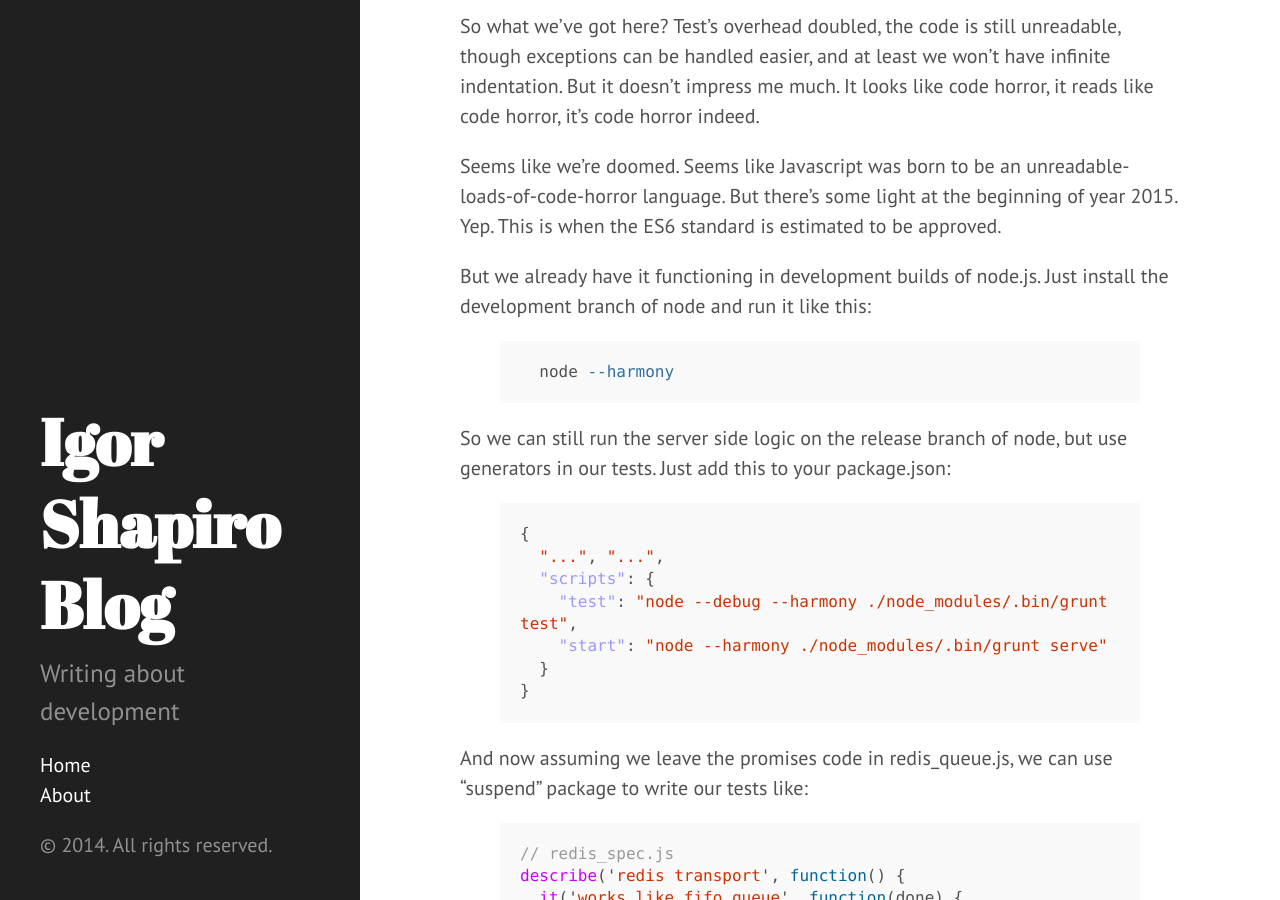
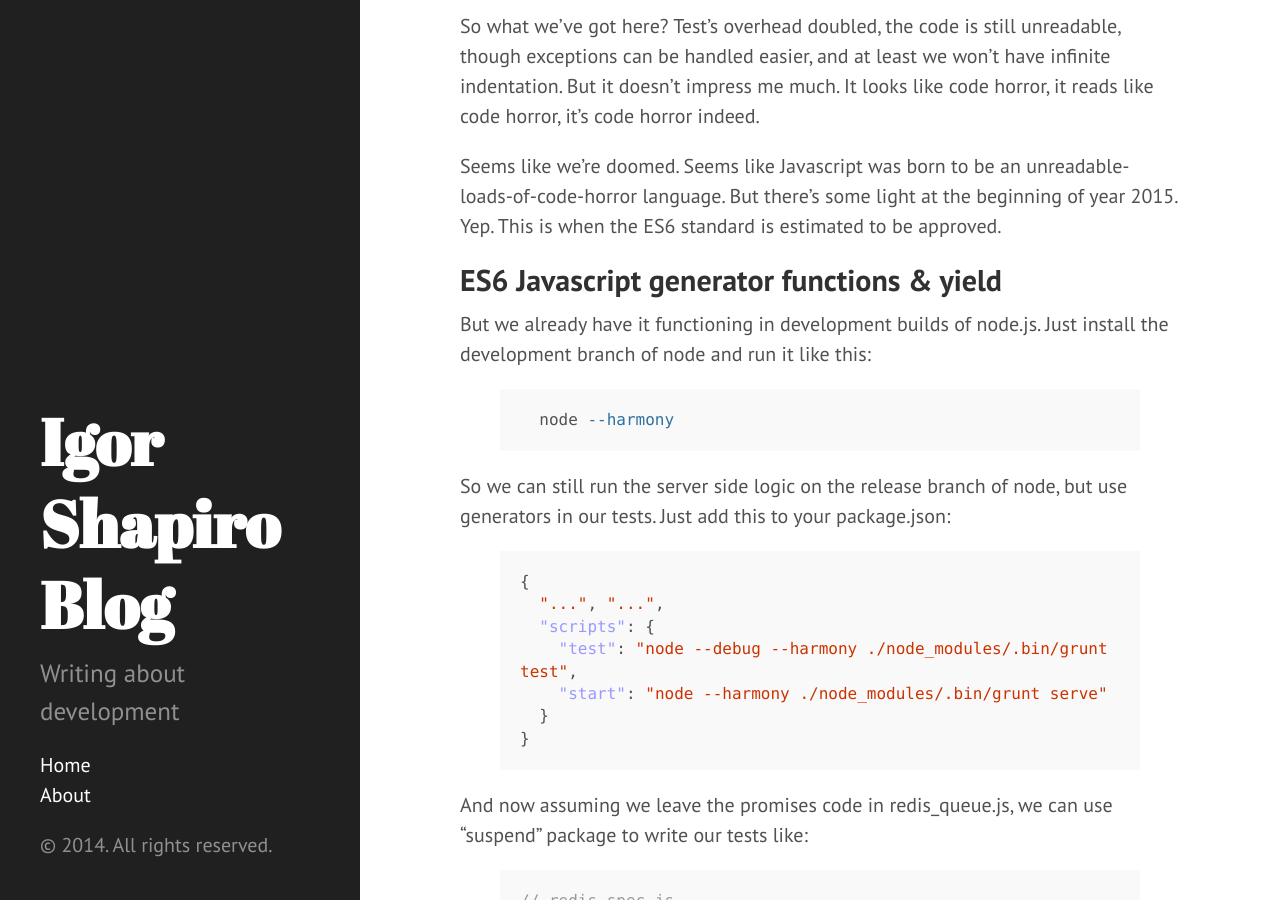
Before and after one commit to igorshapiro/igorshapiro.github.io, a Jekyll site: the page built from _posts/2014-04-12-achieving-elegant-code-with-nodejs.md, in a window 1280 px wide and 900 px high, scrolled down 4436 px. Built offline with Jekyll 4.4.1, drawn with Linux system fonts in a browser that asks for light colours; Markdown is read by kramdown in place of the engine named in the settings; comment, search, counter and statistics services are not loaded.

Commit message:
Added missing heading

```diff
--- a/_posts/2014-04-12-achieving-elegant-code-with-nodejs.md
+++ b/_posts/2014-04-12-achieving-elegant-code-with-nodejs.md
@@ -179,6 +179,8 @@ But it doesn't impress me much. It looks like code horror, it reads like code ho
 Seems like we're doomed. Seems like Javascript was born to be an unreadable-loads-of-code-horror language. But there's some light at the beginning of year 2015. Yep. This is when the
 ES6 standard is estimated to be approved.
 
+## ES6 Javascript generator functions & yield
+
 But we already have it functioning in development builds of node.js. Just install the development branch of node and run it like this:
 
 {% highlight sh %}
```
Also changed, not shown: 3 other files.
